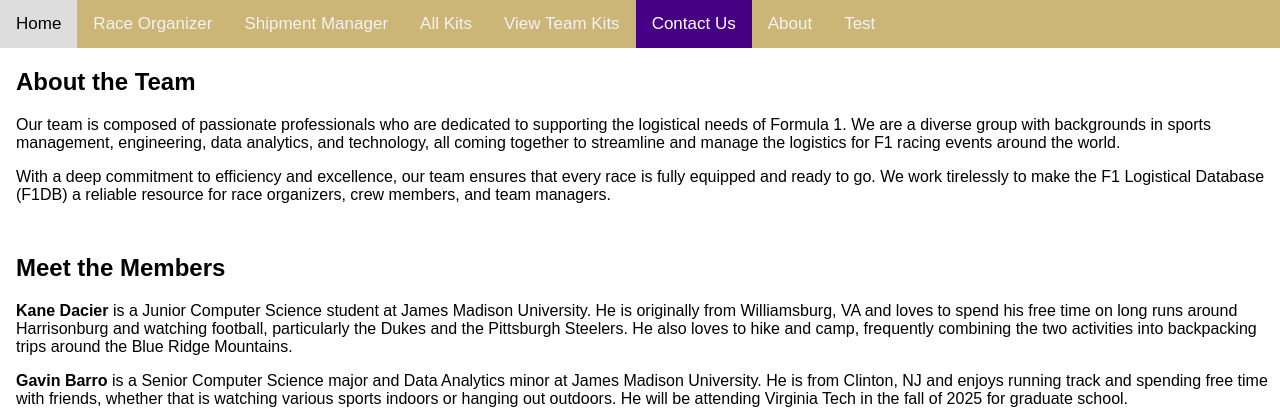
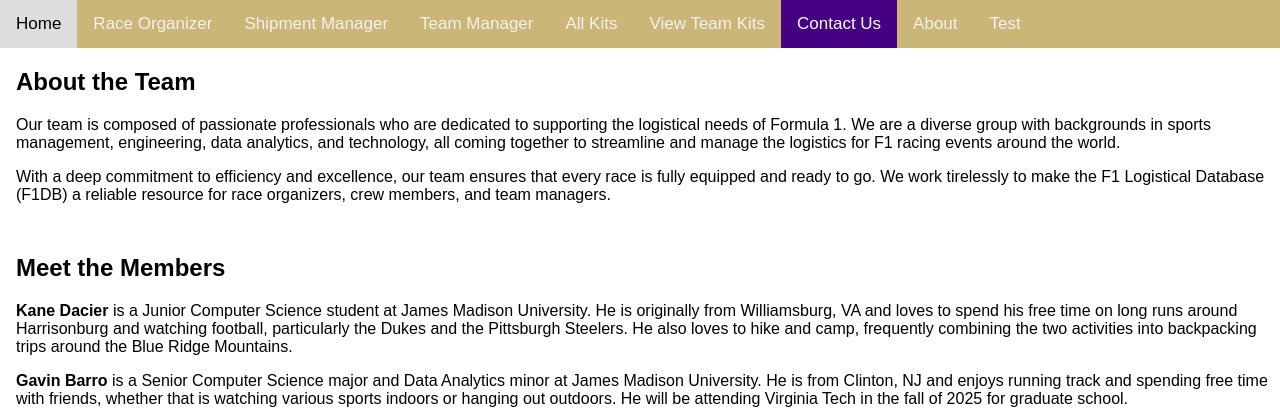
Before and after one commit to gavin-barro/DataRacers, a Flask app: page /contact in a window 1280 px wide. Shown: the top 420 px of the page. Run offline with Flask 3, Linux system fonts and the light colour scheme.

Commit message:
more formatting stuff

```diff
--- a/webapp/templates/contact.jinja
+++ b/webapp/templates/contact.jinja
@@ -43,6 +43,7 @@
   <a href="/">Home</a>
   <a href="/raceorganizer">Race Organizer</a>
   <a href="/race_crew">Shipment Manager</a>
+  <a href="/team_manager">Team Manager</a>
   <a href="/kit">All Kits</a>
   <a href="/select_team_kits">View Team Kits</a>
   <a href="/contact" class="active">Contact Us</a>
```
